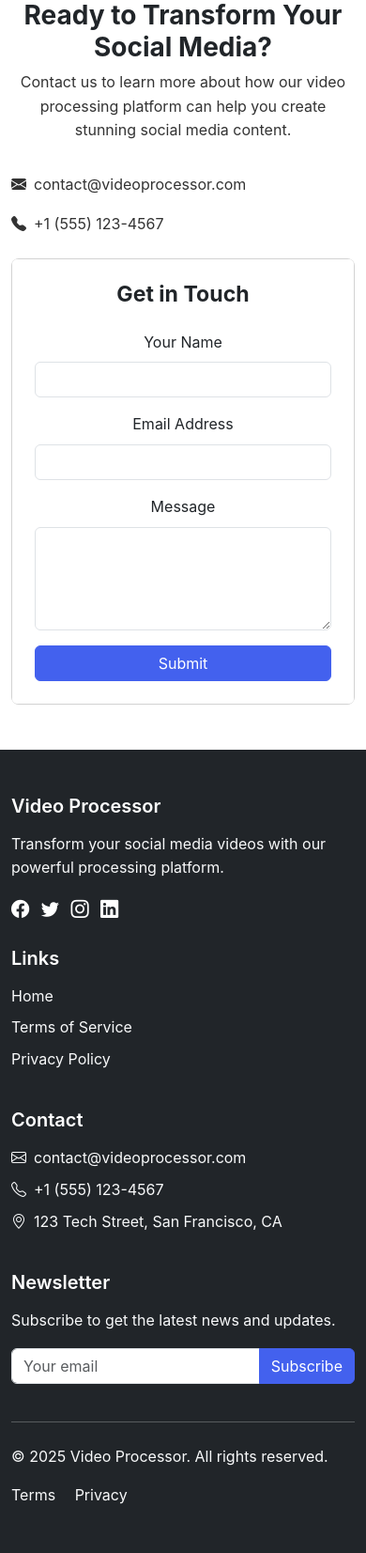
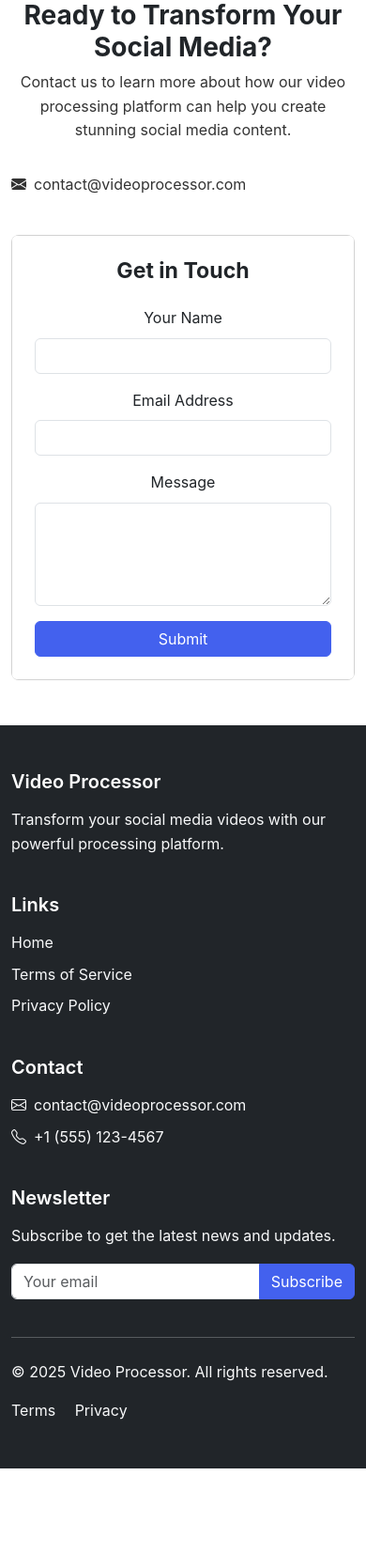
Before and after one commit to dick0rich/Video-Processor, a PHP site: page /index.php in a window 390 px wide. Shown: the part 3178-4831 px from the top of the page at 94% size. After the commit the page ends 4741 px from the top, so only its background shows below. Run offline with PHP 8.4, Linux system fonts and the light colour scheme.

Commit message:
Remove contact information and social media links from the website footer
Remove social media icons, address, and phone number from includes/footer.php and index.php.

Replit-Commit-Author: Agent
Replit-Commit-Session-Id: ce789633-a07c-48bd-b4fe-580a8690a713
Replit-Commit-Screenshot-Url: https://storage.googleapis.com/screenshot-production-us-central1/9e310787-eb77-48fd-8dcb-5442707677a3/0624cefc-bca6-40f5-a494-df6c556c6488.jpg

```diff
--- a/includes/footer.php
+++ b/includes/footer.php
@@ -5,12 +5,7 @@
                 <div class="col-md-4 mb-4 mb-md-0">
                     <h5 class="mb-3">Video Processor</h5>
                     <p class="mb-3">Transform your social media videos with our powerful processing platform.</p>
-                    <div class="social-links">
-                        <a href="#" class="me-2"><i class="bi bi-facebook"></i></a>
-                        <a href="#" class="me-2"><i class="bi bi-twitter"></i></a>
-                        <a href="#" class="me-2"><i class="bi bi-instagram"></i></a>
-                        <a href="#" class="me-2"><i class="bi bi-linkedin"></i></a>
-                    </div>
+
                 </div>
                 <div class="col-md-2 mb-4 mb-md-0">
                     <h5 class="mb-3">Links</h5>
@@ -25,7 +20,6 @@
                     <ul class="list-unstyled">
                         <li class="mb-2"><i class="bi bi-envelope me-2"></i>contact@videoprocessor.com</li>
                         <li class="mb-2"><i class="bi bi-telephone me-2"></i>+1 (555) 123-4567</li>
-                        <li class="mb-2"><i class="bi bi-geo-alt me-2"></i>123 Tech Street, San Francisco, CA</li>
                     </ul>
                 </div>
                 <div class="col-md-3">
--- a/index.php
+++ b/index.php
@@ -113,10 +113,6 @@ $active_page = "home";
                             <i class="bi bi-envelope-fill me-2"></i>
                             <span>contact@videoprocessor.com</span>
                         </div>
-                        <div class="d-flex align-items-center">
-                            <i class="bi bi-telephone-fill me-2"></i>
-                            <span>+1 (555) 123-4567</span>
-                        </div>
                     </div>
                 </div>
                 <div class="col-lg-6">
```
